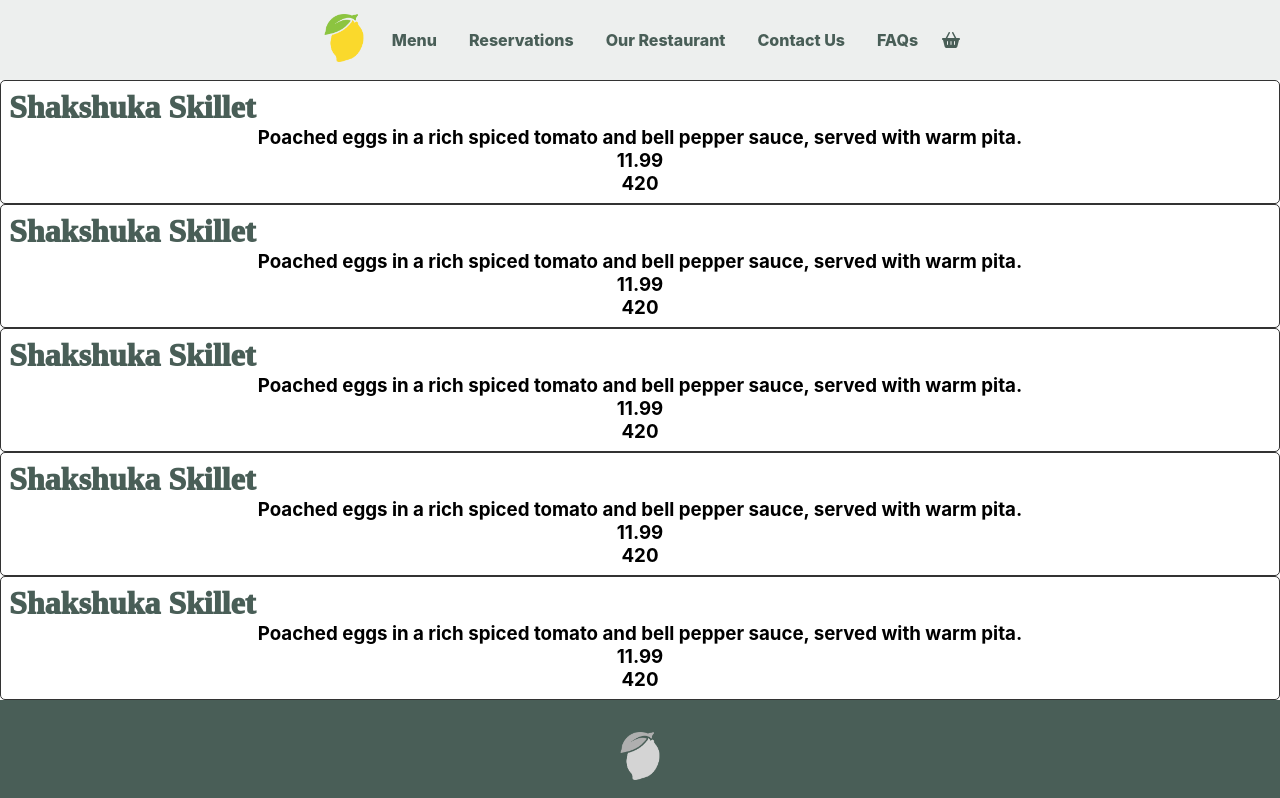
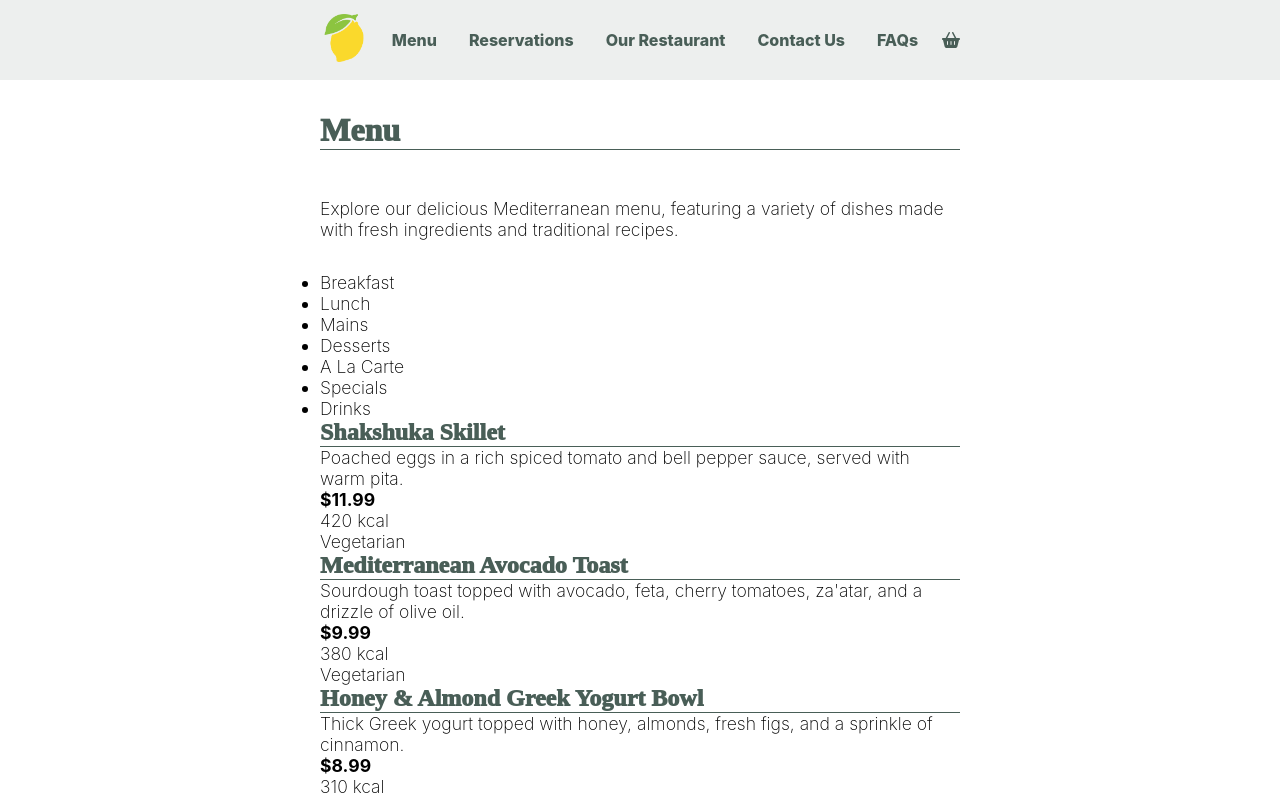
Before and after one commit to CameronCarlyon/LittleLemon, a React (Create React App) app: page /menu in a window 1280 px wide. Shown: the top 798 px of the page. Built offline with nearby package versions, Linux system fonts and the light colour scheme; the HTML template or start-up script is replaced by a standard one.

Commit message:
Updated Menu

```diff
--- a/src/components/Menu.js
+++ b/src/components/Menu.js
@@ -1,66 +1,128 @@
-import React from 'react';
+import React, { useState } from 'react';
 
+const Menu = () => {
+    // State to track the active category
+    const [activeCategory, setActiveCategory] = useState('Breakfast');
+
+    // All menu data
     let breakfastMenu=[
-    { name: "Shakshuka Skillet", description: "Poached eggs in a rich spiced tomato and bell pepper sauce, served with warm pita.", price: 11.99, calories: 420 },
-    { name: "Mediterranean Avocado Toast", description: "Sourdough toast topped with avocado, feta, cherry tomatoes, za’atar, and a drizzle of olive oil.", price: 9.99, calories: 380 },
-    { name: "Honey & Almond Greek Yogurt Bowl", description: "Thick Greek yogurt topped with honey, almonds, fresh figs, and a sprinkle of cinnamon.", price: 8.99, calories: 310 },
-    { name: "Spinach & Feta Omelette", description: "Fluffy eggs folded with fresh spinach, feta cheese, and herbs, served with a side of roasted potatoes.", price: 10.99, calories: 450 },
-    { name: "Orange Blossom Pancakes", description: "Soft pancakes infused with orange blossom water, topped with pistachios, syrup, and fresh berries.", price: 9.99, calories: 520 },
+        { name: "Shakshuka Skillet", description: "Poached eggs in a rich spiced tomato and bell pepper sauce, served with warm pita.", price: 11.99, calories: 420, vegetarian: true, vegan: false, glutenFree: false },
+        { name: "Mediterranean Avocado Toast", description: "Sourdough toast topped with avocado, feta, cherry tomatoes, za'atar, and a drizzle of olive oil.", price: 9.99, calories: 380, vegetarian: true, vegan: false, glutenFree: false },
+        { name: "Honey & Almond Greek Yogurt Bowl", description: "Thick Greek yogurt topped with honey, almonds, fresh figs, and a sprinkle of cinnamon.", price: 8.99, calories: 310, vegetarian: true, vegan: false, glutenFree: true },
+        { name: "Spinach & Feta Omelette", description: "Fluffy eggs folded with fresh spinach, feta cheese, and herbs, served with a side of roasted potatoes.", price: 10.99, calories: 450, vegetarian: true, vegan: false, glutenFree: true },
+        { name: "Orange Blossom Pancakes", description: "Soft pancakes infused with orange blossom water, topped with pistachios, syrup, and fresh berries.", price: 9.99, calories: 520, vegetarian: true, vegan: false, glutenFree: false },
     ];
 
     let lunchMenu=[
-    { name: "Lemon Chicken Pita Wrap", description: "Grilled lemon-marinated chicken with tzatziki, lettuce, tomatoes, and onions, wrapped in warm pita.", price: 12.99, calories: 570 },
-    { name: "Falafel & Hummus Bowl", description: "Crispy falafel served with creamy hummus, cucumber salad, pickled turnips, and warm pita.", price: 11.99, calories: 590 },
-    { name: "Mediterranean Quinoa Salad", description: "Quinoa, chickpeas, roasted red peppers, cucumbers, olives, and feta, drizzled with lemon dressing.", price: 10.99, calories: 430 },
-    { name: "Spiced Lamb Meatballs", description: "Tender lamb meatballs in a tomato and harissa sauce, served with fluffy couscous.", price: 13.99, calories: 620 },
-    { name: "Grilled Halloumi & Fig Flatbread", description: "Warm flatbread topped with grilled halloumi cheese, fig jam, arugula, and balsamic glaze.", price: 12.99, calories: 480 },
+        { name: "Lemon Chicken Pita Wrap", description: "Grilled lemon-marinated chicken with tzatziki, lettuce, tomatoes, and onions, wrapped in warm pita.", price: 12.99, calories: 570, vegetarian: false, vegan: false, glutenFree: false },
+        { name: "Falafel & Hummus Bowl", description: "Crispy falafel served with creamy hummus, cucumber salad, pickled turnips, and warm pita.", price: 11.99, calories: 590, vegetarian: true, vegan: true, glutenFree: false },
+        { name: "Mediterranean Quinoa Salad", description: "Quinoa, chickpeas, roasted red peppers, cucumbers, olives, and feta, drizzled with lemon dressing.", price: 10.99, calories: 430, vegetarian: true, vegan: false, glutenFree: true },
+        { name: "Spiced Lamb Meatballs", description: "Tender lamb meatballs in a tomato and harissa sauce, served with fluffy couscous.", price: 13.99, calories: 620, vegetarian: false, vegan: false, glutenFree: false },
+        { name: "Grilled Halloumi & Fig Flatbread", description: "Warm flatbread topped with grilled halloumi cheese, fig jam, arugula, and balsamic glaze.", price: 12.99, calories: 480, vegetarian: true, vegan: false, glutenFree: false },
     ];
 
     let mainsMenu=[
-    { name: "Lemon Herb Grilled Salmon", description: "Served with saffron rice, roasted vegetables, and a creamy tahini sauce.", price: 21.99, calories: 650 },
-    { name: "Slow-Cooked Lamb Tagine", description: "Traditional Moroccan-style lamb stew with apricots, almonds, and warm spices, served with couscous.", price: 23.99, calories: 720 },
-    { name: "Stuffed Eggplant with Spiced Couscous", description: "Roasted eggplant filled with spiced couscous, tomatoes, and pine nuts, topped with yogurt sauce.", price: 18.99, calories: 590 },
-    { name: "Za’atar Crusted Chicken", description: "Juicy chicken breast coated in za’atar, served with garlic roasted potatoes and charred lemon.", price: 20.99, calories: 610 },
-    { name: "Seafood Paella", description: "A fragrant blend of shrimp, mussels, and squid cooked with saffron-infused rice and fresh herbs.", price: 24.99, calories: 740 },
+        { name: "Lemon Herb Grilled Salmon", description: "Served with saffron rice, roasted vegetables, and a creamy tahini sauce.", price: 21.99, calories: 650, vegetarian: false, vegan: false, glutenFree: true },
+        { name: "Slow-Cooked Lamb Tagine", description: "Traditional Moroccan-style lamb stew with apricots, almonds, and warm spices, served with couscous.", price: 23.99, calories: 720, vegetarian: false, vegan: false, glutenFree: false },
+        { name: "Stuffed Eggplant with Spiced Couscous", description: "Roasted eggplant filled with spiced couscous, tomatoes, and pine nuts, topped with yogurt sauce.", price: 18.99, calories: 590, vegetarian: true, vegan: false, glutenFree: false },
+        { name: "Za'atar Crusted Chicken", description: "Juicy chicken breast coated in za'atar, served with garlic roasted potatoes and charred lemon.", price: 20.99, calories: 610, vegetarian: false, vegan: false, glutenFree: true },
+        { name: "Seafood Paella", description: "A fragrant blend of shrimp, mussels, and squid cooked with saffron-infused rice and fresh herbs.", price: 24.99, calories: 740, vegetarian: false, vegan: false, glutenFree: true },
+        { name: "Braised Beef with Pomegranate Glaze", description: "Slow-braised beef short ribs with a tangy pomegranate glaze, served with roasted root vegetables.", price: 26.99, calories: 780, vegetarian: false, vegan: false, glutenFree: true },
+        { name: "Harissa Spiced Lamb Chops", description: "Grilled lamb chops marinated in harissa, served with warm lentil salad and yogurt dressing.", price: 27.99, calories: 750, vegetarian: false, vegan: false, glutenFree: true },
+        { name: "Moussaka", description: "A baked casserole of layered eggplant, spiced beef, and creamy béchamel sauce.", price: 19.99, calories: 690, vegetarian: false, vegan: false, glutenFree: false },
     ];
 
     let dessertsMenu=[
-    { name: 'Hummus', price: 5.99 },
-    { name: 'Tabbouleh', price: 6.99 },
-    { name: 'Falafel', price: 7.99 },
+        { name: 'Baklava Cheesecake', description: "Creamy cheesecake with layers of crispy phyllo, spiced nuts, and honey drizzle.", price: 8.99, calories: 480, vegetarian: true, vegan: false, glutenFree: false },
+        { name: 'Orange & Olive Oil Cake', description: "Moist citrus cake with a hint of olive oil, served with a scoop of vanilla gelato.", price: 7.99, calories: 420, vegetarian: true, vegan: false, glutenFree: false },
+        { name: 'Pistachio & Rosewater Pudding', description: "A rich and creamy pudding flavored with rosewater and topped with crushed pistachios.", price: 6.99, calories: 350, vegetarian: true, vegan: false, glutenFree: true },
+        { name: 'Date & Walnut Tart', description: "Sweet date filling in a buttery tart shell, topped with whipped cream.", price: 7.99, calories: 390, vegetarian: true, vegan: false, glutenFree: false },
+        { name: 'Chocolate Tahini Brownie', description: "Dark chocolate brownie with a swirl of tahini, served with a side of espresso cream.", price: 8.99, calories: 450, vegetarian: true, vegan: false, glutenFree: false },
     ];
 
     let aLaCarteMenu=[
-    { name: 'Hummus', price: 5.99 },
-    { name: 'Tabbouleh', price: 6.99 },
-    { name: 'Falafel', price: 7.99 },
+        { name: 'Hummus Trio', description: "Classic, roasted red pepper, and black garlic hummus, served with pita chips.", price: 9.99, calories: 450, vegetarian: true, vegan: true, glutenFree: false },
+        { name: 'Dolmades (Stuffed Grape Leaves)', description: "Hand-rolled grape leaves stuffed with rice, herbs, and pine nuts.", price: 8.99, calories: 330, vegetarian: true, vegan: true, glutenFree: true },
+        { name: 'Grilled Octopus with Lemon & Paprika', description: "Charred octopus drizzled with extra virgin olive oil, served with citrus salad.", price: 14.99, calories: 500, vegetarian: false, vegan: false, glutenFree: true },
+        { name: 'Whipped Feta & Honey Dip', description: "Creamy feta blended with honey and herbs, served with crispy pita chips.", price: 7.99, calories: 420, vegetarian: true, vegan: false, glutenFree: false },
+        { name: 'Zaalouk (Moroccan Eggplant Dip)', description: "Smoky eggplant and tomato dip with garlic and spices, served with crusty bread.", price: 8.99, calories: 360, vegetarian: true, vegan: true, glutenFree: false },
+        { name: 'Saffron & Garlic Shrimp Skewers', description: "Grilled shrimp marinated in saffron, garlic, and olive oil.", price: 13.99, calories: 410, vegetarian: false, vegan: false, glutenFree: true },
+        { name: 'Spicy Roasted Chickpeas', description: "Crunchy, spiced chickpeas served with lemon aioli.", price: 6.99, calories: 280, vegetarian: true, vegan: false, glutenFree: true },
+        { name: 'Fried Calamari with Harissa Aioli', description: "Lightly battered calamari served with a spicy harissa aioli dip.", price: 11.99, calories: 460, vegetarian: false, vegan: false, glutenFree: false },
     ];
 
     let specialsMenu=[
-    { name: 'Hummus', price: 5.99 },
-    { name: 'Tabbouleh', price: 6.99 },
-    { name: 'Falafel', price: 7.99 },
+        { name: 'Saffron & Lemon Risotto', description: "Creamy risotto with saffron, lemon zest, and parmesan.", price: 19.99, calories: 570, vegetarian: true, vegan: false, glutenFree: true },
+        { name: 'Pomegranate Glazed Duck', description: "Seared duck breast with a tangy pomegranate glaze, served with roasted root vegetables.", price: 25.99, calories: 690, vegetarian: false, vegan: false, glutenFree: true },
+        { name: 'Grilled Lamb Chops with Mint Yogurt', description: "Marinated lamb chops served with warm lentil salad.", price: 27.99, calories: 750, vegetarian: false, vegan: false, glutenFree: true },
+        { name: 'Spiced Lentil & Chickpea Stew', description: "Hearty stew with warming spices, topped with Greek yogurt and fresh herbs.", price: 16.99, calories: 610, vegetarian: true, vegan: false, glutenFree: true },
+        { name: 'Mahi Mahi with Harissa Butter', description: "Grilled fish fillet with a spicy harissa butter sauce, served with couscous.", price: 23.99, calories: 680, vegetarian: false, vegan: false, glutenFree: false },
     ];
 
     let drinksMenu=[
-    { name: 'Hummus', price: 5.99 },
-    { name: 'Tabbouleh', price: 6.99 },
-    { name: 'Falafel', price: 7.99 },
+        { name: 'Mint & Lemon Iced Tea', description: "Freshly brewed tea with lemon and mint.", price: 4.99, calories: 120, vegetarian: true, vegan: true, glutenFree: true },
+        { name: 'Turkish Coffee', description: "Rich, aromatic coffee served in a traditional copper pot.", price: 5.99, calories: 50, vegetarian: true, vegan: true, glutenFree: true },
+        { name: 'Fresh Pomegranate Juice', description: "Pure, refreshing pomegranate juice.", price: 6.99, calories: 160, vegetarian: true, vegan: true, glutenFree: true },
+        { name: 'Mediterranean Sangria', description: "Red wine infused with citrus and Mediterranean spices.", price: 8.99, calories: 180, vegetarian: true, vegan: true, glutenFree: true },
+        { name: 'Rosewater Lemonade', description: "Refreshing homemade lemonade with a floral twist.", price: 4.99, calories: 140, vegetarian: true, vegan: true, glutenFree: true },
+        { name: 'Still or Sparkling Water', description: "Refreshing bottled water.", price: 2.99, calories: 0, vegetarian: true, vegan: true, glutenFree: true },
+        { name: 'Soft Drinks', description: "A selection of sodas including cola, orange soda, and lemon-lime soda.", price: 3.99, calories: 150, vegetarian: true, vegan: true, glutenFree: true },
     ];
 
-const Menu = () => {
+    // Map of category names to their corresponding menu arrays
+    const menuMap = {
+        'Breakfast': breakfastMenu,
+        'Lunch': lunchMenu,
+        'Mains': mainsMenu,
+        'Desserts': dessertsMenu,
+        'A La Carte': aLaCarteMenu,
+        'Specials': specialsMenu,
+        'Drinks': drinksMenu
+    };
+
+    // Handle tab click
+    const handleCategoryClick = (category) => {
+        setActiveCategory(category);
+    };
+
+    // Get current menu items based on active category
+    const currentMenuItems = menuMap[activeCategory];
+
     return (
-        <div className="menu-item">
-            {breakfastMenu.map((name, index) => (
-                <div className='QA' key={index}>
-                    <h1>{breakfastMenu[0].name}</h1>
-            <h3>{breakfastMenu[0].description}</h3>
-            <>
-                <h3>{breakfastMenu[0].price}</h3>
-                <h3>{breakfastMenu[0].calories}</h3>
-            </>
+        <div className='menu'>
+            <div className='menu-categories'>
+                <ul>
+                    {Object.keys(menuMap).map((category) => (
+                        <li
+                            key={category}
+                            onClick={() => handleCategoryClick(category)}
+                            className={activeCategory === category ? 'active' : ''}
+                        >
+                            {category}
+                        </li>
+                    ))}
+                </ul>
+            </div>
+            <div className='menu-items'>
+                {currentMenuItems.map((item, index) => (
+                    <div key={index}>
+                        <div className='menu-item'>
+                            <h2>{item.name}</h2>
+                            <p>{item.description}</p>
+                            <div className='menu-item-footer'>
+                                <p><b>${item.price}</b></p>
+                                <p>{item.calories} kcal</p>
+                                <div className='dietary-labels'>
+                                    {item.vegetarian && <div className='dietary-label vegetarian'>Vegetarian</div>}
+                                    {item.vegan && <div className='dietary-label vegan'>Vegan</div>}
+                                    {item.glutenFree && <div className='dietary-label gluten-free'>Gluten-free</div>}
+                                </div>
+                            </div>
+                        </div>
+                        {index !== currentMenuItems.length - 1 && <span className='menu-divider'></span>}
                     </div>
                 ))}
+            </div>
         </div>
     );
 };
--- a/src/pages/MenuPage.js
+++ b/src/pages/MenuPage.js
@@ -1,13 +1,19 @@
 import React from 'react';
 import Menu from '../components/Menu.js';
 import Header from '../components/Header.js';
+import Promotion from '../components/Promotion.js';
 import Footer from '../components/Footer.js';
 
 function MainPage() {
   return (
     <div className="App">
       <Header />
-      <Menu/>
+      <div className="main-content">
+        <h1>Menu</h1>
+            <p>Explore our delicious Mediterranean menu, featuring a variety of dishes made with fresh ingredients and traditional recipes.</p>
+        <Menu/>
+      </div>
+      <Promotion />
       <Footer />
     </div>);
 }
```
Lines whose indentation alone changed are shown as unchanged.
